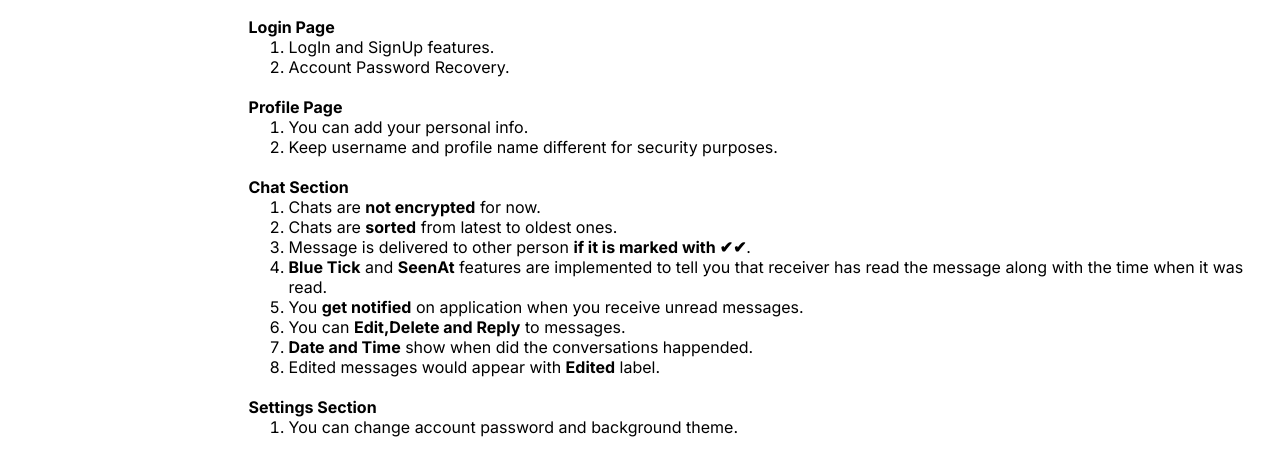
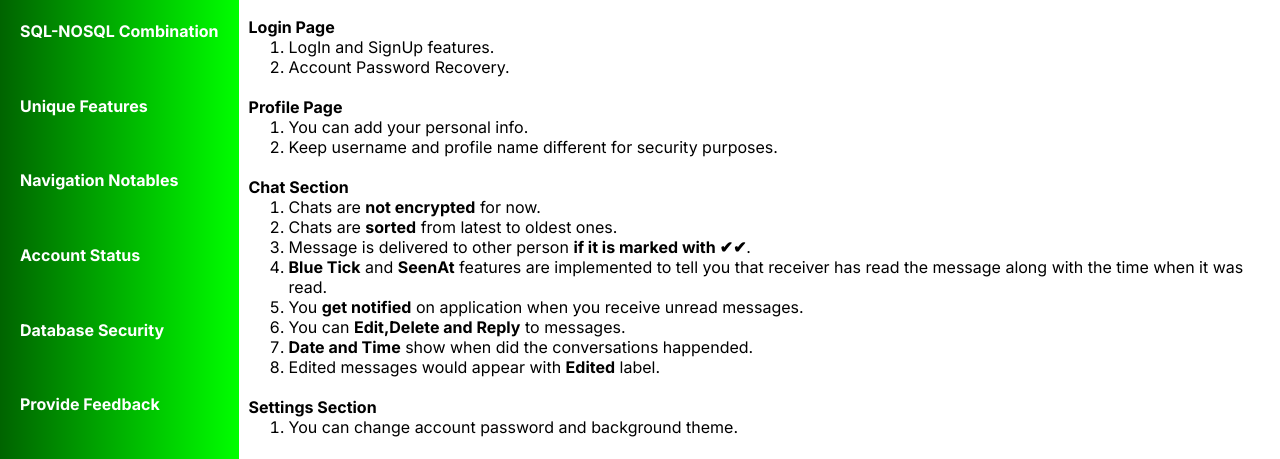
Before and after one commit to learner763/whatsupp_feedback, a website: page index.html in a window 1280 px wide. Shown: the part 341-800 px from the top of the page. Drawn offline with Linux system fonts and the light colour scheme.

Commit message:
Update index.html

```diff
--- a/index.html
+++ b/index.html
@@ -20,7 +20,7 @@
     }
     .side_bar{
         height: 100dvh;
-        background: 'linear-gradient(to right,darkgreen,lime)';
+        background: linear-gradient(to right,darkgreen,lime);
         display: flex;
         flex-direction: column;
         color: white;
```
